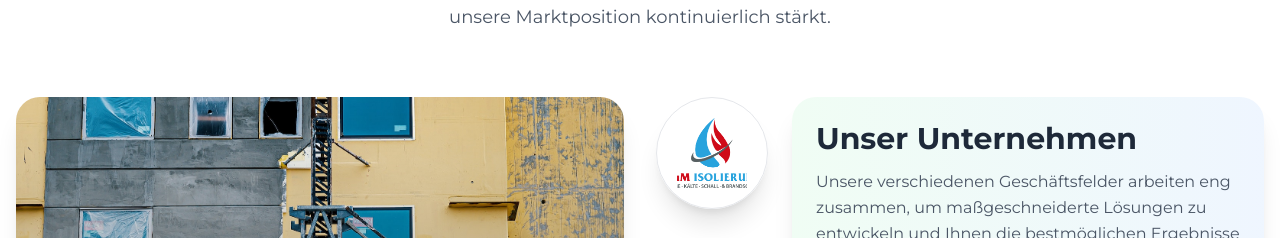
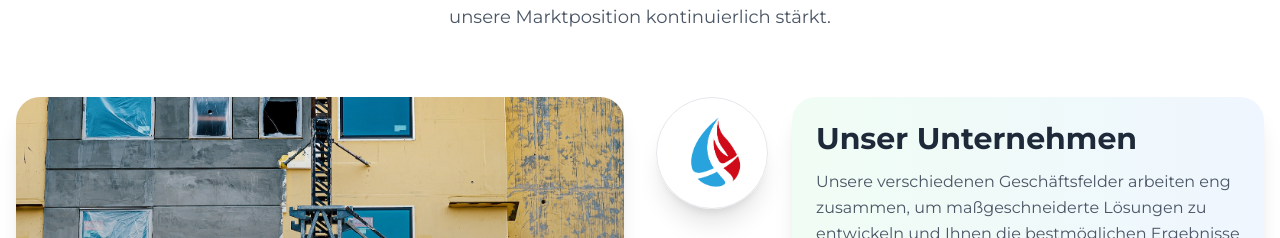
Before and after one commit to t4ner/isolierung-website, a React (Vite) app: page / in a window 1280 px wide. Shown: the part 2030-2268 px from the top of the page. Built offline with nearby package versions, Linux system fonts and the light colour scheme; a web font is replaced by a local one.

Commit message:
about logo updated

```diff
--- a/src/components/About.jsx
+++ b/src/components/About.jsx
@@ -90,7 +90,7 @@ const About = () => {
               <div className="flex flex-col items-start gap-6 md:flex-row">
                 <figure className="flex-shrink-0 w-20 h-20 p-5 overflow-hidden border border-gray-200 rounded-full shadow-xl md:h-28 md:w-28">
                   <img
-                    src="logo/logo.png"
+                    src="logo/logo2.png"
                     alt="G&G Fugentechnik Recycling Prozess"
                     className="object-cover w-full h-full"
                     loading="lazy"
```
Also changed, not shown: public/logo/logo2.png (added).
